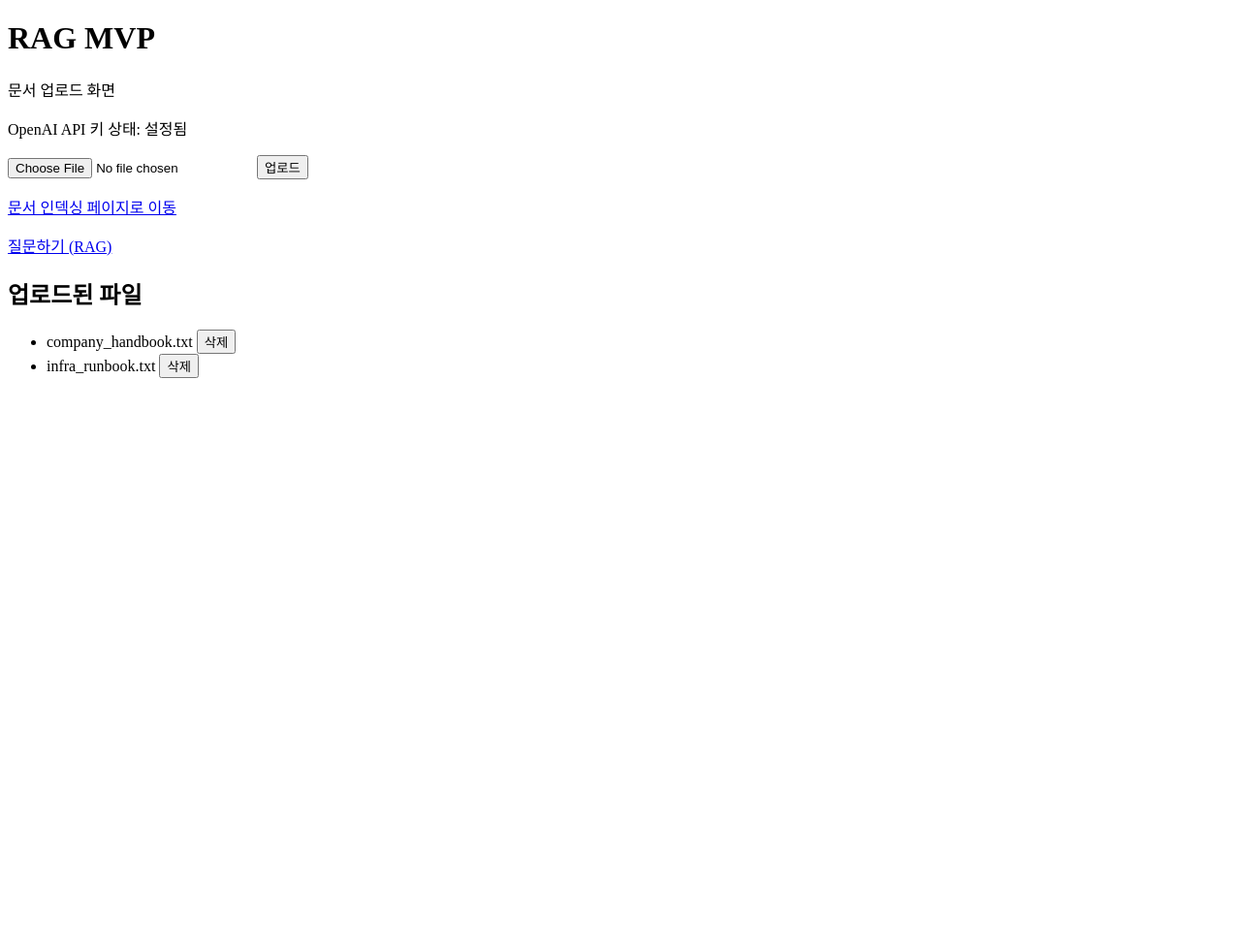
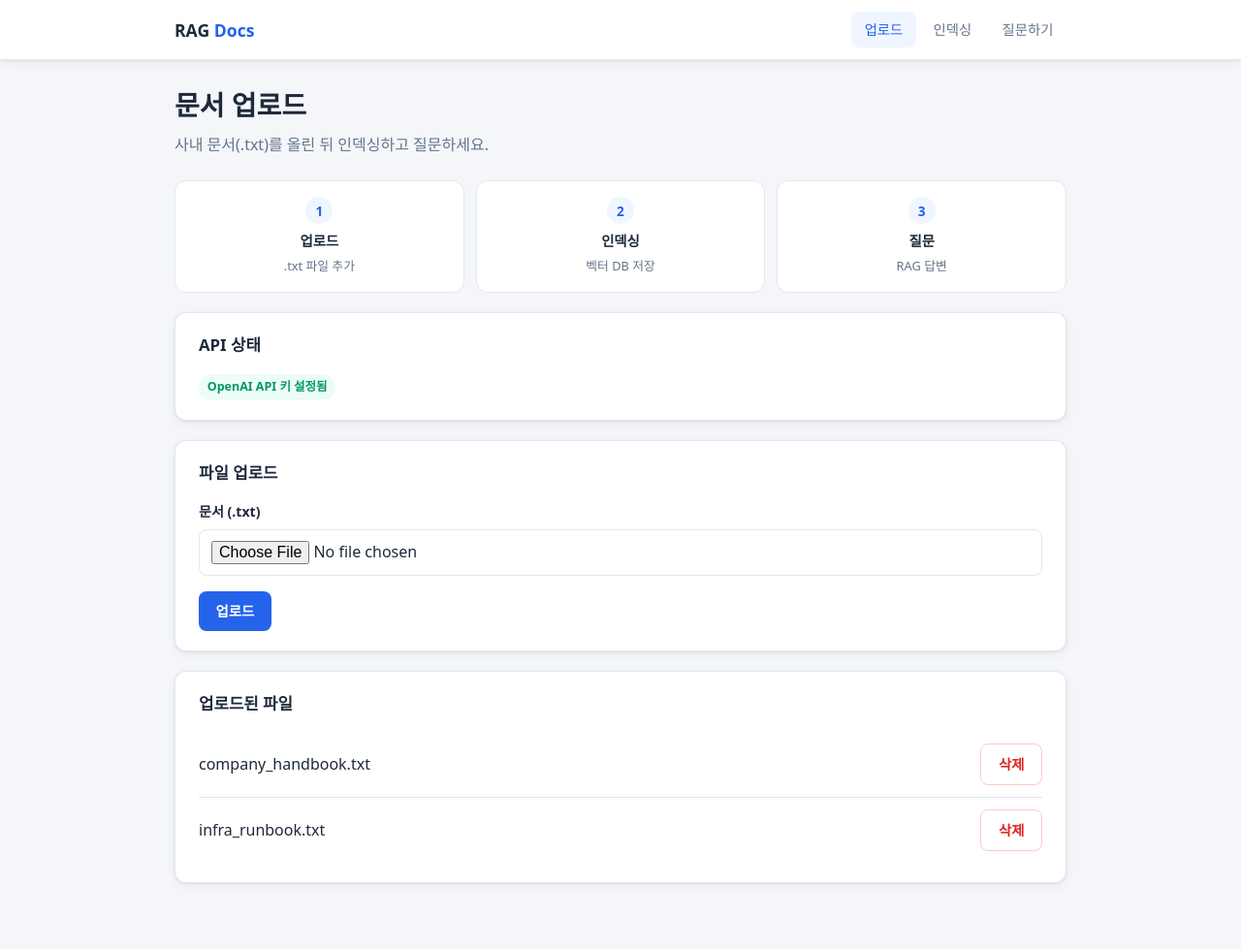
Before and after one commit to anhyoin97/rag-docs-chatbot, a Flask app: page / in a window 1280 px wide. Shown: the whole page at 97% size. Before the commit the page ends 390 px from the top, so only its background shows below. Run offline with Flask 3, Linux system fonts and the light colour scheme.

Commit message:
style: unified UI with base layout and shared CSS
Co-authored-by: Cursor <cursoragent@cursor.com>

```diff
--- /dev/null
+++ b/static/css/style.css
@@ -0,0 +1,396 @@
+:root {
+  --bg: #f4f6f9;
+  --surface: #ffffff;
+  --border: #e2e8f0;
+  --text: #1e293b;
+  --muted: #64748b;
+  --primary: #2563eb;
+  --primary-hover: #1d4ed8;
+  --success: #059669;
+  --success-bg: #ecfdf5;
+  --warn: #d97706;
+  --warn-bg: #fffbeb;
+  --danger: #dc2626;
+  --danger-bg: #fef2f2;
+  --radius: 12px;
+  --shadow: 0 1px 3px rgba(15, 23, 42, 0.08), 0 4px 12px rgba(15, 23, 42, 0.04);
+}
+
+* {
+  box-sizing: border-box;
+}
+
+body {
+  margin: 0;
+  font-family: "Pretendard", "Noto Sans KR", system-ui, -apple-system, sans-serif;
+  background: var(--bg);
+  color: var(--text);
+  line-height: 1.6;
+  min-height: 100vh;
+}
+
+a {
+  color: var(--primary);
+  text-decoration: none;
+}
+
+a:hover {
+  text-decoration: underline;
+}
+
+.site-header {
+  background: var(--surface);
+  border-bottom: 1px solid var(--border);
+  box-shadow: var(--shadow);
+  position: sticky;
+  top: 0;
+  z-index: 10;
+}
+
+.header-inner {
+  max-width: 960px;
+  margin: 0 auto;
+  padding: 0.75rem 1.25rem;
+  display: flex;
+  align-items: center;
+  justify-content: space-between;
+  gap: 1rem;
+  flex-wrap: wrap;
+}
+
+.brand {
+  font-weight: 700;
+  font-size: 1.1rem;
+  color: var(--text);
+  text-decoration: none;
+}
+
+.brand span {
+  color: var(--primary);
+}
+
+.nav {
+  display: flex;
+  gap: 0.25rem;
+  flex-wrap: wrap;
+}
+
+.nav a {
+  padding: 0.45rem 0.85rem;
+  border-radius: 8px;
+  color: var(--muted);
+  text-decoration: none;
+  font-size: 0.9rem;
+  font-weight: 500;
+}
+
+.nav a:hover {
+  background: var(--bg);
+  color: var(--text);
+  text-decoration: none;
+}
+
+.nav a.active {
+  background: #eff6ff;
+  color: var(--primary);
+}
+
+main {
+  max-width: 960px;
+  margin: 0 auto;
+  padding: 1.5rem 1.25rem 3rem;
+}
+
+.page-title {
+  margin: 0 0 0.35rem;
+  font-size: 1.75rem;
+  font-weight: 700;
+}
+
+.page-desc {
+  margin: 0 0 1.5rem;
+  color: var(--muted);
+}
+
+.card {
+  background: var(--surface);
+  border: 1px solid var(--border);
+  border-radius: var(--radius);
+  box-shadow: var(--shadow);
+  padding: 1.25rem 1.5rem;
+  margin-bottom: 1.25rem;
+}
+
+.card h2 {
+  margin: 0 0 1rem;
+  font-size: 1.05rem;
+  font-weight: 600;
+}
+
+.steps {
+  display: grid;
+  grid-template-columns: repeat(3, 1fr);
+  gap: 0.75rem;
+  margin-bottom: 1.25rem;
+}
+
+@media (max-width: 640px) {
+  .steps {
+    grid-template-columns: 1fr;
+  }
+}
+
+.step {
+  background: var(--surface);
+  border: 1px solid var(--border);
+  border-radius: var(--radius);
+  padding: 1rem;
+  text-align: center;
+}
+
+.step-num {
+  display: inline-flex;
+  width: 1.75rem;
+  height: 1.75rem;
+  align-items: center;
+  justify-content: center;
+  background: #eff6ff;
+  color: var(--primary);
+  border-radius: 50%;
+  font-size: 0.85rem;
+  font-weight: 700;
+  margin-bottom: 0.35rem;
+}
+
+.step-title {
+  font-weight: 600;
+  font-size: 0.9rem;
+}
+
+.step-desc {
+  font-size: 0.8rem;
+  color: var(--muted);
+  margin-top: 0.25rem;
+}
+
+.badge {
+  display: inline-block;
+  padding: 0.2rem 0.55rem;
+  border-radius: 999px;
+  font-size: 0.78rem;
+  font-weight: 600;
+}
+
+.badge-ok {
+  background: var(--success-bg);
+  color: var(--success);
+}
+
+.badge-warn {
+  background: var(--warn-bg);
+  color: var(--warn);
+}
+
+.alert {
+  padding: 0.85rem 1rem;
+  border-radius: 8px;
+  margin-bottom: 1rem;
+  font-size: 0.92rem;
+}
+
+.alert-success {
+  background: var(--success-bg);
+  color: #047857;
+  border: 1px solid #a7f3d0;
+}
+
+.alert-warn {
+  background: var(--warn-bg);
+  color: #b45309;
+  border: 1px solid #fde68a;
+}
+
+.alert-danger {
+  background: var(--danger-bg);
+  color: var(--danger);
+  border: 1px solid #fecaca;
+}
+
+.alert-info {
+  background: #eff6ff;
+  color: #1d4ed8;
+  border: 1px solid #bfdbfe;
+}
+
+.form-row {
+  margin-bottom: 1rem;
+}
+
+label {
+  display: block;
+  font-weight: 600;
+  font-size: 0.88rem;
+  margin-bottom: 0.35rem;
+}
+
+input[type="file"],
+textarea {
+  width: 100%;
+  max-width: 100%;
+  padding: 0.65rem 0.75rem;
+  border: 1px solid var(--border);
+  border-radius: 8px;
+  font: inherit;
+  background: #fff;
+}
+
+textarea {
+  min-height: 120px;
+  resize: vertical;
+}
+
+.btn {
+  display: inline-flex;
+  align-items: center;
+  justify-content: center;
+  gap: 0.35rem;
+  padding: 0.55rem 1.1rem;
+  border: none;
+  border-radius: 8px;
+  font: inherit;
+  font-weight: 600;
+  font-size: 0.9rem;
+  cursor: pointer;
+  text-decoration: none;
+}
+
+.btn-primary {
+  background: var(--primary);
+  color: #fff;
+}
+
+.btn-primary:hover:not(:disabled) {
+  background: var(--primary-hover);
+}
+
+.btn-danger {
+  background: #fff;
+  color: var(--danger);
+  border: 1px solid #fecaca;
+}
+
+.btn-danger:hover {
+  background: var(--danger-bg);
+}
+
+.btn:disabled {
+  opacity: 0.5;
+  cursor: not-allowed;
+}
+
+.file-list {
+  list-style: none;
+  margin: 0;
+  padding: 0;
+}
+
+.file-item {
+  display: flex;
+  align-items: center;
+  justify-content: space-between;
+  gap: 1rem;
+  padding: 0.75rem 0;
+  border-bottom: 1px solid var(--border);
+}
+
+.file-item:last-child {
+  border-bottom: none;
+}
+
+.file-name {
+  font-weight: 500;
+  word-break: break-all;
+}
+
+.stats-row {
+  display: flex;
+  flex-wrap: wrap;
+  gap: 1rem;
+  margin-bottom: 1rem;
+}
+
+.stat {
+  flex: 1;
+  min-width: 140px;
+  background: var(--bg);
+  border-radius: 8px;
+  padding: 0.75rem 1rem;
+}
+
+.stat-label {
+  font-size: 0.78rem;
+  color: var(--muted);
+  text-transform: uppercase;
+  letter-spacing: 0.03em;
+}
+
+.stat-value {
+  font-size: 1.35rem;
+  font-weight: 700;
+  color: var(--text);
+}
+
+.chunk-list {
+  list-style: none;
+  margin: 0;
+  padding: 0;
+}
+
+.chunk-list li {
+  padding: 0.5rem 0;
+  border-bottom: 1px solid var(--border);
+  font-size: 0.92rem;
+}
+
+.answer-box {
+  background: var(--bg);
+  border-radius: 8px;
+  padding: 1rem 1.15rem;
+  white-space: pre-wrap;
+  font-size: 0.95rem;
+  line-height: 1.65;
+}
+
+.source-card {
+  border: 1px solid var(--border);
+  border-radius: 8px;
+  padding: 0.85rem 1rem;
+  margin-bottom: 0.75rem;
+  background: #fafbfc;
+}
+
+.source-meta {
+  font-size: 0.85rem;
+  font-weight: 600;
+  color: var(--primary);
+  margin-bottom: 0.5rem;
+}
+
+.source-excerpt {
+  margin: 0;
+  font-size: 0.88rem;
+  color: var(--muted);
+  white-space: pre-wrap;
+  border-left: 3px solid var(--border);
+  padding-left: 0.75rem;
+}
+
+.empty {
+  color: var(--muted);
+  font-style: italic;
+}
+
+.inline-form {
+  display: inline;
+  margin: 0;
+}
--- /dev/null
+++ b/templates/base.html
@@ -0,0 +1,25 @@
+<!DOCTYPE html>
+<html lang="ko">
+<head>
+    <meta charset="UTF-8">
+    <meta name="viewport" content="width=device-width, initial-scale=1.0">
+    <title>{% block title %}RAG Docs Chatbot{% endblock %}</title>
+    <link rel="stylesheet" href="{{ url_for('static', filename='css/style.css') }}">
+</head>
+<body>
+    <header class="site-header">
+        <div class="header-inner">
+            <a class="brand" href="{{ url_for('home') }}">RAG <span>Docs</span></a>
+            <nav class="nav">
+                <a href="{{ url_for('home') }}" class="{% if request.endpoint == 'home' %}active{% endif %}">업로드</a>
+                <a href="{{ url_for('index_page') }}" class="{% if request.endpoint in ('index_page', 'index_run') %}active{% endif %}">인덱싱</a>
+                <a href="{{ url_for('ask') }}" class="{% if request.endpoint == 'ask' %}active{% endif %}">질문하기</a>
+            </nav>
+        </div>
+    </header>
+
+    <main>
+        {% block content %}{% endblock %}
+    </main>
+</body>
+</html>
--- a/templates/index.html
+++ b/templates/index.html
@@ -1,50 +1,75 @@
-<!DOCTYPE html>
-<html lang="en">
-<head>
-    <meta charset="UTF-8">
-    <meta name="viewport" content="width=device-width, initial-scale=1.0">
-    <title>Document</title>
-</head>
-<body>
-    <h1>RAG MVP</h1>
-    <p>문서 업로드 화면</p>
+{% extends "base.html" %}
+{% block title %}업로드 · RAG Docs{% endblock %}
+
+{% block content %}
+<h1 class="page-title">문서 업로드</h1>
+<p class="page-desc">사내 문서(.txt)를 올린 뒤 인덱싱하고 질문하세요.</p>
+
+<div class="steps">
+    <div class="step">
+        <div class="step-num">1</div>
+        <div class="step-title">업로드</div>
+        <div class="step-desc">.txt 파일 추가</div>
+    </div>
+    <div class="step">
+        <div class="step-num">2</div>
+        <div class="step-title">인덱싱</div>
+        <div class="step-desc">벡터 DB 저장</div>
+    </div>
+    <div class="step">
+        <div class="step-num">3</div>
+        <div class="step-title">질문</div>
+        <div class="step-desc">RAG 답변</div>
+    </div>
+</div>
+
+<div class="card">
+    <h2>API 상태</h2>
     {% if has_api_key %}
-    <p>OpenAI API 키 상태: 설정됨</p>
+    <span class="badge badge-ok">OpenAI API 키 설정됨</span>
     {% else %}
-    <p>OpenAI API 키 상태: 없음 (.env 확인 필요)</p>
+    <span class="badge badge-warn">API 키 없음 — .env 확인</span>
     {% endif %}
-
-    <form action="/upload" method="post" enctype="multipart/form-data">
-        <input type="file" name="file" accept=".txt" required />
-        <button type="submit">업로드</button>
-    </form>
-
-    <p><a href="{{ url_for('index_page') }}">문서 인덱싱 페이지로 이동</a></p>
-    <p><a href="{{ url_for('ask') }}">질문하기 (RAG)</a></p>
+</div>
 
 {% with messages = get_flashed_messages() %}
 {% if messages %}
-    <ul>
+<div class="card">
     {% for msg in messages %}
-        <li>{{ msg }}</li>
+    <div class="alert alert-info">{{ msg }}</div>
     {% endfor %}
-    </ul>
+</div>
 {% endif %}
 {% endwith %}
 
+<div class="card">
+    <h2>파일 업로드</h2>
+    <form action="{{ url_for('upload_file') }}" method="post" enctype="multipart/form-data">
+        <div class="form-row">
+            <label for="file">문서 (.txt)</label>
+            <input type="file" id="file" name="file" accept=".txt" required />
+        </div>
+        <button type="submit" class="btn btn-primary">업로드</button>
+    </form>
+</div>
+
+<div class="card">
     <h2>업로드된 파일</h2>
-    <ul>
+    {% if files %}
+    <ul class="file-list">
         {% for name in files %}
-        <li>
-            {{ name }}
-            <form action="{{ url_for('delete_file') }}" method="post" style="display: inline;">
+        <li class="file-item">
+            <span class="file-name">{{ name }}</span>
+            <form class="inline-form" action="{{ url_for('delete_file') }}" method="post">
                 <input type="hidden" name="filename" value="{{ name }}" />
-                <button type="submit" onclick="return confirm('{{ name }} 을(를) 삭제할까요?');">삭제</button>
+                <button type="submit" class="btn btn-danger"
+                    onclick="return confirm('{{ name }} 을(를) 삭제할까요?');">삭제</button>
             </form>
         </li>
-        {% else %}
-        <li>(없음)</li>
         {% endfor %}
     </ul>
-</body>
-</html>
+    {% else %}
+    <p class="empty">아직 업로드된 파일이 없습니다.</p>
+    {% endif %}
+</div>
+{% endblock %}
```
Also changed, not shown: templates/ask.html (+34 -33 lines), templates/indexing.html (+41 -30 lines). Lines whose indentation alone changed are shown as unchanged.
